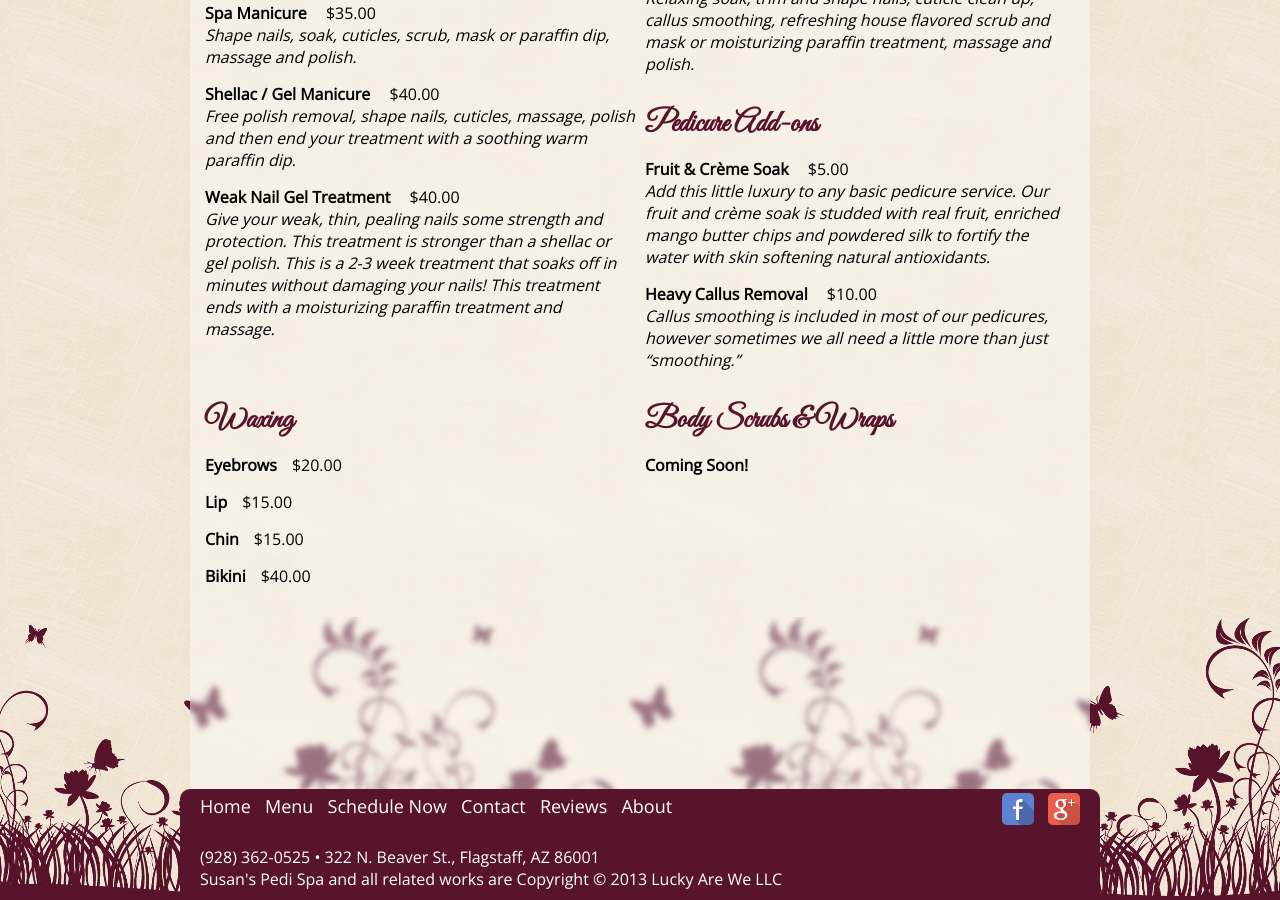
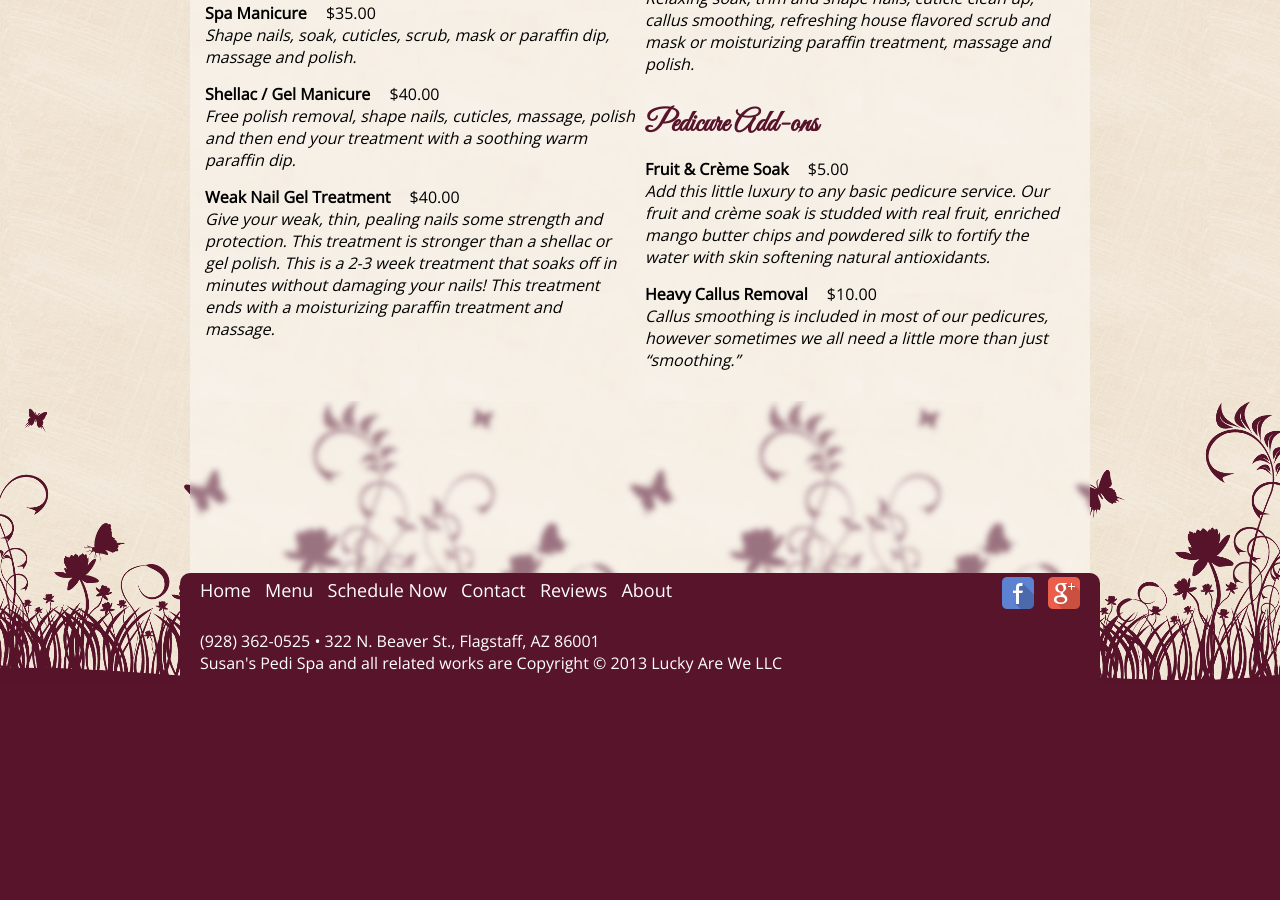
Before and after one commit to susanspedispa/susanspedispa.github.io, a Jekyll site: the page built from menu.html, in a window 1280 px wide and 900 px high, scrolled down 1229 px. Built offline with Jekyll 4.4.1, drawn with Linux system fonts in a browser that asks for light colours; after the commit the page ends 1913 px from its top, so only the background shows below that.

Commit message:
Update menu.html

```diff
--- a/_includes/menu.html
+++ b/_includes/menu.html
@@ -82,32 +82,3 @@
 	</div>
 </div>
 <div style="clear:both"></div>
-
-<div class="halfColumn">
-	<h3>Waxing</h3>
-	<div class="treatment">
-	<span class="treatmentName">Eyebrows</span><span class="treatmentPrice">$20.00</span>
-	<div class="treatmentDescription"> </div>
-	</div>
-	<div class="treatment">
-	<span class="treatmentName">Lip</span><span class="treatmentPrice">$15.00</span>
-	<div class="treatmentDescription"> </div>
-	</div>
-	<div class="treatment">
-	<span class="treatmentName">Chin</span><span class="treatmentPrice">$15.00</span>
-	<div class="treatmentDescription"> </div>
-	</div>
-	<div class="treatment">
-	<span class="treatmentName">Bikini</span><span class="treatmentPrice">$40.00</span>
-	<div class="treatmentDescription"> </div>
-	</div>
-</div>
-<div class="halfColumn" style="margin-left: 10px;">
-	<h3>Body Scrubs & Wraps</h3>
-	<div class="treatment">
-	<span class="treatmentName">Coming Soon!</span><span class="treatmentPrice"></span>
-	<div class="treatmentDescription"></div>
-	</div>
-</div>
-
-<div style="clear:both"></div>
```
